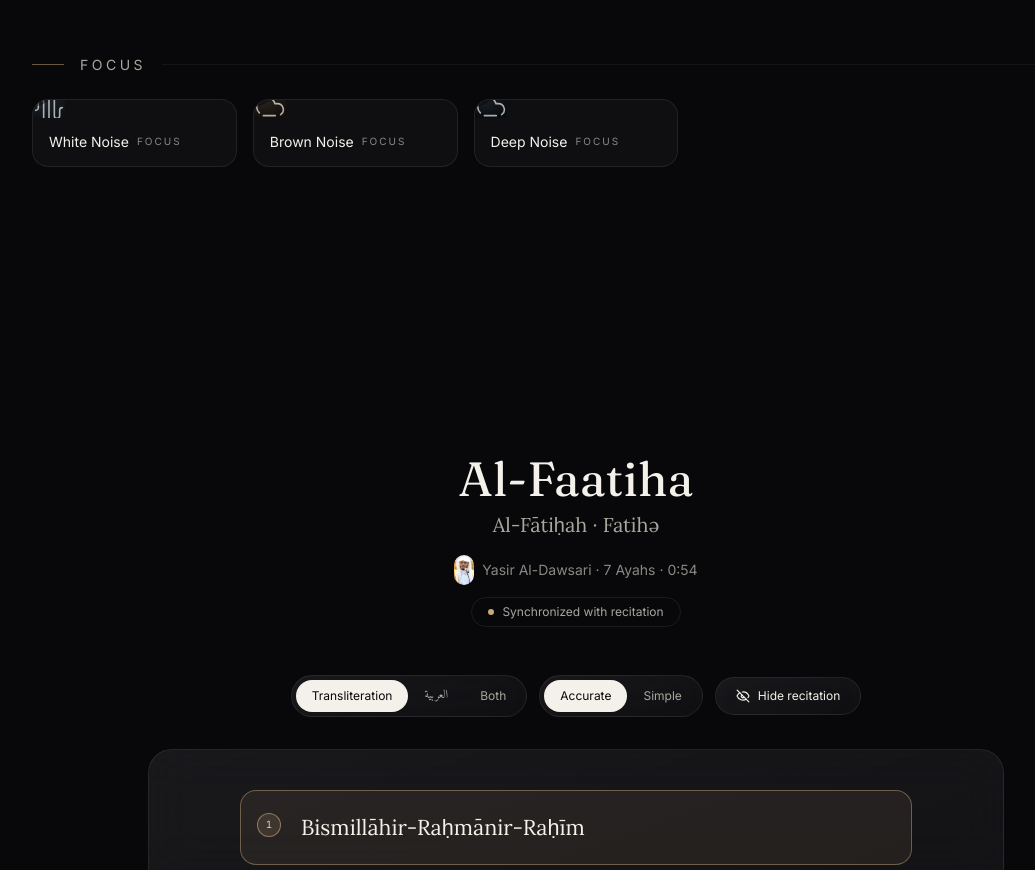
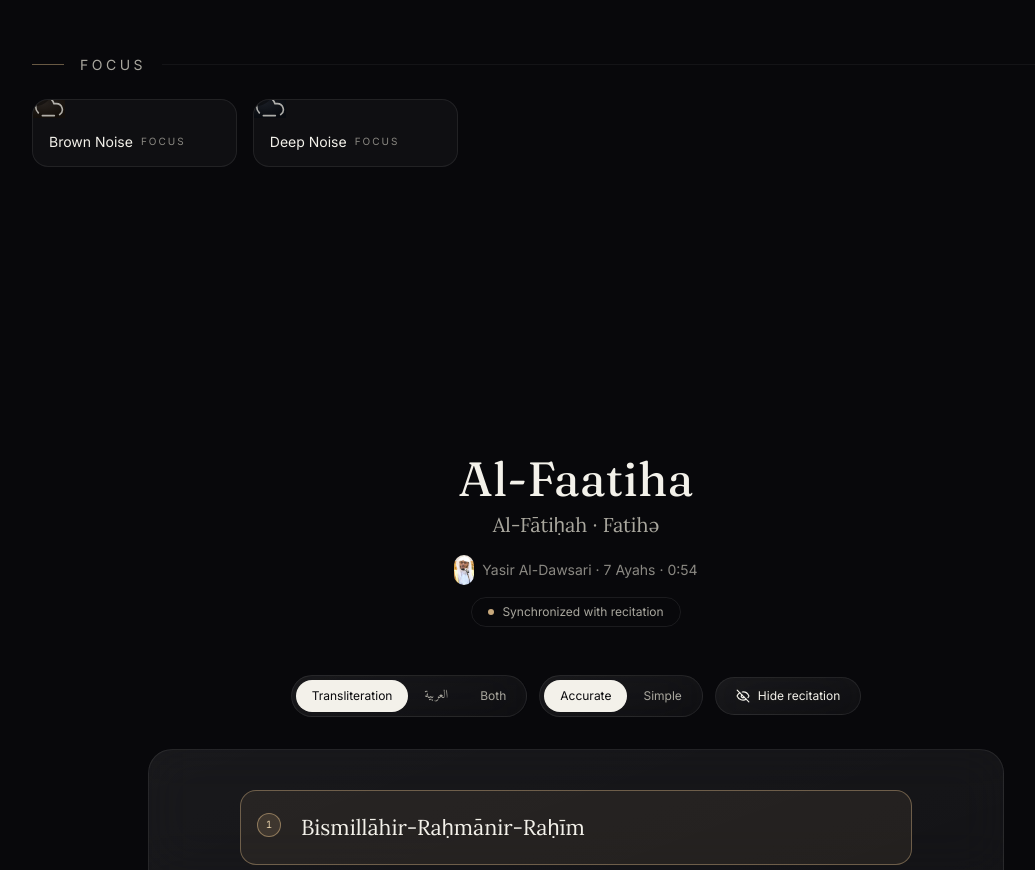
Before and after one commit to nazarlielmaddin/quran, a Next.js app: page / in a window 1280 px wide. Shown: the part 3796-4666 px from the top of the page, without its empty margins (64-1099 px from the left). Built offline with nearby package versions, Linux system fonts and the light colour scheme.

Commit message:
chore(ambient): remove White Noise

```diff
--- a/data/ambientSounds.ts
+++ b/data/ambientSounds.ts
@@ -63,10 +63,6 @@ export const ambientSounds: AmbientSound[] = [
     source: "Pixabay — cozy room with candles" },
 
   // ── Focus ─────────────────────────────────────────────────────────────
-  { id: "whiteNoise", name: "White Noise", category: "focus", gradient: ["#3f4a5a", "#0e1218"],
-    audioUrl: "https://cdn.pixabay.com/audio/2023/10/17/audio_872293f153.mp3",
-    videoUrl: "https://cdn.pixabay.com/video/2023/06/10/166707-835224055_large.mp4",
-    source: "Pixabay — soft fog" },
   { id: "brownNoise", name: "Brown Noise", category: "focus", gradient: ["#5a4a3a", "#140f0a"],
     audioUrl: "https://cdn.pixabay.com/audio/2025/02/11/audio_076c4755e8.mp3",
     videoUrl: "https://cdn.pixabay.com/video/2020/05/05/38137-415263669_large.mp4",
```
